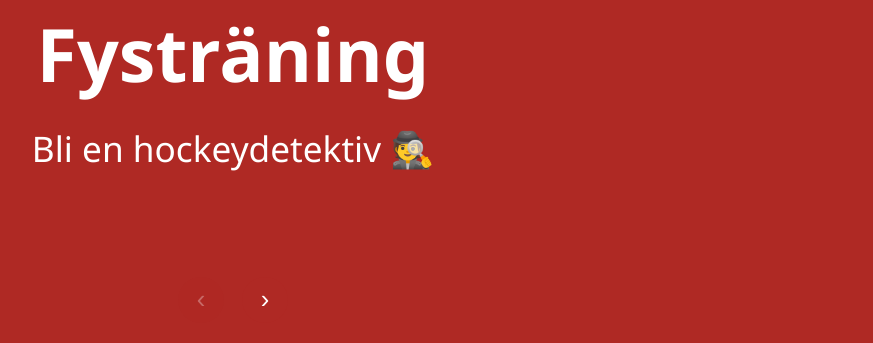
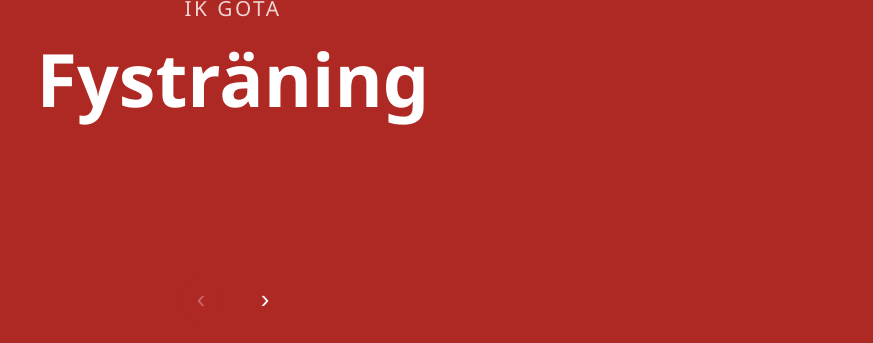
Before and after one commit to willeeklund/shs26, a plain HTML site: page workshops/fys/presentation/index.html in a window 1280 px wide. Shown: the part 457-800 px from the top of the page, without its empty margins (407-1280 px from the left). Drawn offline with Linux system fonts and the light colour scheme.

```diff
--- a/workshops/fys/presentation/index.html
+++ b/workshops/fys/presentation/index.html
@@ -134,7 +134,6 @@
       <img class="logo-big" src="../../../grafisk-profil/logga.png" alt="IK Göta logga" />
       <div class="eyebrow">IK Göta</div>
       <h1>Fysträning</h1>
-      <p class="lead">Bli en hockeydetektiv 🕵️</p>
     </section>
 
     <!-- 2: Video - varför vi tränar -->
```
Also changed, not shown: 3 other files.
